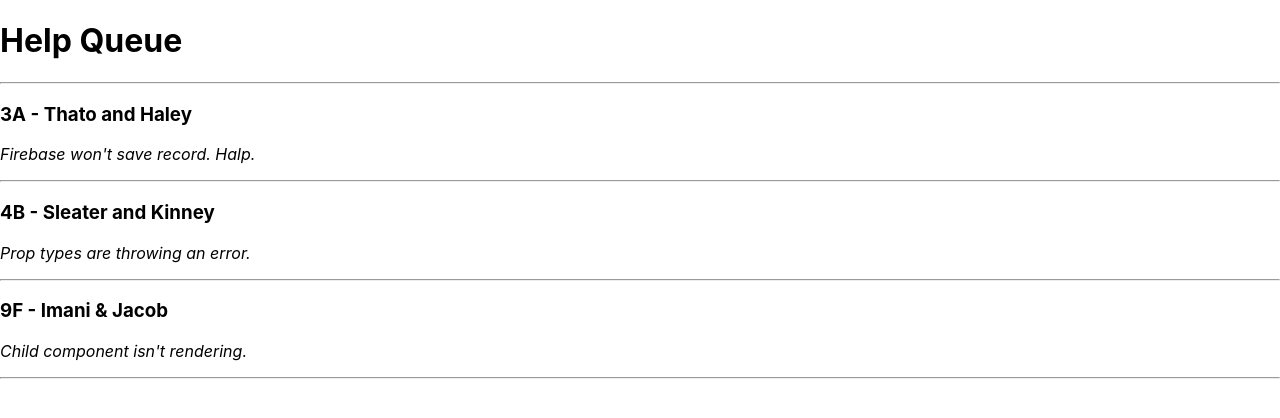
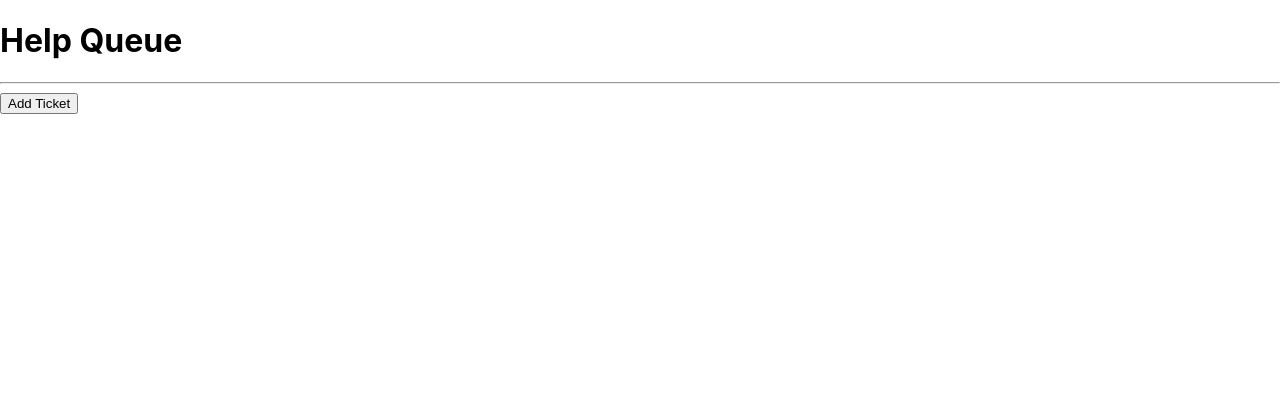
Before and after one commit to giang184/react-practice, a React (Create React App) app: page / in a window 1280 px wide. Shown: the top 418 px of the page. Built offline with nearby package versions, Linux system fonts and the light colour scheme.

Commit message:
update help queue part 2

```diff
--- a/src/components/NewTicketForm.js
+++ b/src/components/NewTicketForm.js
@@ -1,11 +1,34 @@
 import React from "react";
+import { v4 } from 'uuid';
+import PropTypes from "prop-types";
 
-function NewTicketForm(props){
+function NewTicketForm(props) {
+  function handleNewTicketFormSubmission(event) {
+    event.preventDefault();
+    props.onNewTicketCreation({names: event.target.names.value, location: event.target.location.value, issue: event.target.issue.value, id: v4()});
+  }
   return (
     <React.Fragment>
-      <h3>This is a form.</h3>
+      <form onSubmit={handleNewTicketFormSubmission}>
+        <input
+          type='text'
+          name='names'
+          placeholder='Pair Names' />
+        <input
+          type='text'
+          name='location'
+          placeholder='Location' />
+        <textarea
+          name='issue'
+          placeholder='Describe your issue.' />
+        <button type='submit'>Help!</button>
+      </form>
     </React.Fragment>
   );
 }
 
+NewTicketForm.propTypes = {
+  onNewTicketCreation: PropTypes.func
+};
+
 export default NewTicketForm;
--- a/src/components/TicketControl.js
+++ b/src/components/TicketControl.js
@@ -7,20 +7,37 @@
   constructor(props) {
     super(props);
     this.state = {
-      formVisibleOnPage: false
+      formVisibleOnPage: false,
+      masterTicketList: []
     };
+  }
+
+  handleClick = () => {
+    this.setState(prevState => ({
+      formVisibleOnPage: !prevState.formVisibleOnPage
+    }));
+  }
+
+  handleAddingNewTicketToList = (newTicket) => {
+    const newMasterTicketList = this.state.masterTicketList.concat(newTicket);
+    this.setState({masterTicketList: newMasterTicketList,
+                  formVisibleOnPage: false });
   }
 
   render(){
     let currentlyVisibleState = null;
+    let buttonText = null;
     if (this.state.formVisibleOnPage) {
-      currentlyVisibleState = <NewTicketForm />
+      currentlyVisibleState = <NewTicketForm onNewTicketCreation={this.handleAddingNewTicketToList} />
+      buttonText = "Return to Ticket List";
     } else {
-      currentlyVisibleState = <TicketList />
+      currentlyVisibleState = <TicketList ticketList={this.state.masterTicketList} />; // new code
+      buttonText = "Add Ticket";
     }
     return (
       <React.Fragment>
         {currentlyVisibleState}
+        <button onClick={this.handleClick}>{buttonText}</button>
       </React.Fragment>
     );
   }
--- a/src/components/TicketList.js
+++ b/src/components/TicketList.js
@@ -1,36 +1,23 @@
 import React from "react";
 import Ticket from "./Ticket";
+import PropTypes from "prop-types";
 
-const masterTicketList = [
-  {
-    names: 'Thato and Haley',
-    location: '3A',
-    issue: 'Firebase won\'t save record. Halp.'
-  },
-  {
-    names: 'Sleater and Kinney',
-    location: '4B',
-    issue: 'Prop types are throwing an error.'
-  },
-  {
-    names: 'Imani & Jacob',
-    location: '9F',
-    issue: 'Child component isn\'t rendering.'
-  }
-];
-
-function TicketList(){
+function TicketList(props){
   return (
     <React.Fragment>
       <hr/>
-      {masterTicketList.map((ticket, index) =>
+      {props.ticketList.map((ticket, index) =>
         <Ticket names={ticket.names}
           location={ticket.location}
           issue={ticket.issue}
-          key={index}/>
+          key={index} />
       )}
     </React.Fragment>
   );
 }
 
+TicketList.propTypes = {
+  ticketList: PropTypes.array
+};
+
 export default TicketList;
```
